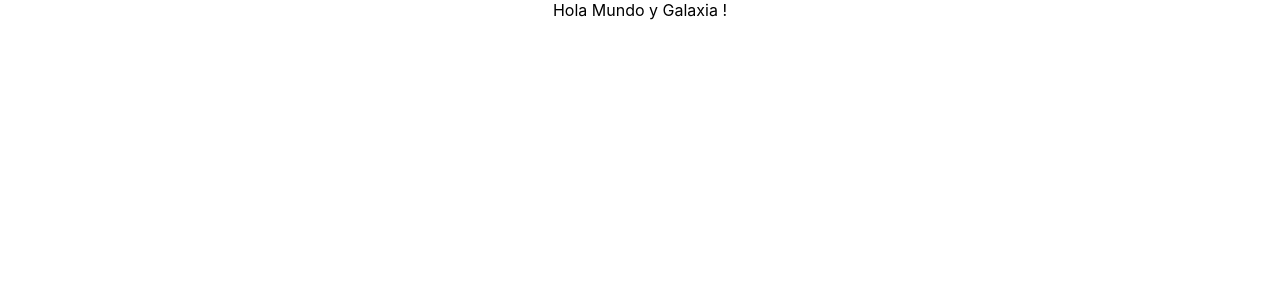
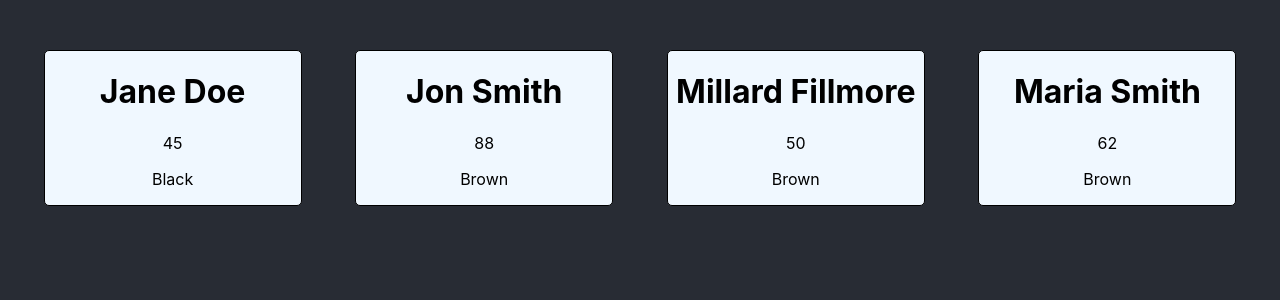
Before and after one commit to christianlobarede/react-test, a React (Create React App) app: page / in a window 1280 px wide. Shown: the top 300 px of the page. Built offline with nearby package versions, Linux system fonts and the light colour scheme.

Commit message:
Class Componentes Asignment

```diff
--- a/src/App.css
+++ b/src/App.css
@@ -1,7 +1,22 @@
 .App {
   text-align: center;
+  width: 100vw;
+  margin: auto;
+  display: flex;
+  justify-content: space-evenly;
+  height: 100vh;
+  align-items: flex-start;
+  background-color: #282c34;
 }
-
+.Card {
+  border: 1px solid black;
+  margin: 50px 10px 50px 10px;
+  width: 20%;
+  border-radius: 5px;
+  background-color: aliceblue;
+  box-shadow: black;
+  text-shadow: black;
+}
 .App-logo {
   height: 40vmin;
   pointer-events: none;
--- a/src/App.js
+++ b/src/App.js
@@ -1,12 +1,25 @@
-import React from 'react';
-import './App.css';
+import React from "react";
+import "./App.css";
 
-import NuevoComponente from './components/NuevoComponente';
+import PersonCard from "./components/PersonCard";
 
 function App() {
   return (
     <div className="App">
-      <NuevoComponente />
+      <PersonCard firstName="Jane" lastName="Doe" age="45" hairColor="Black" />
+      <PersonCard firstName="Jon" lastName="Smith" age="88" hairColor="Brown" />
+      <PersonCard
+        firstName="Millard"
+        lastName="Fillmore"
+        age="50"
+        hairColor="Brown"
+      />
+      <PersonCard
+        firstName="Maria"
+        lastName="Smith"
+        age="62"
+        hairColor="Brown"
+      />
     </div>
   );
 }
--- a/src/components/NuevoComponente.js
+++ /dev/null
@@ -1,11 +0,0 @@
-import React, {Component} from 'react';
-
-class NuevoComponente extends Component{
-    render(){
-        return(
-            <div>Hola Mundo y Galaxia !</div>
-        );
-    }
-}
-
-export default NuevoComponente;
--- /dev/null
+++ b/src/components/PersonCard.jsx
@@ -0,0 +1,19 @@
+import React, { Component } from "react";
+
+class PersonCard extends Component {
+  render() {
+    const { firstName, lastName, age, hairColor } = this.props;
+    return (
+      <div className="Card">
+        <h1>
+          {firstName} <span></span>
+          {lastName}
+        </h1>
+        <p>{age}</p>
+        <p>{hairColor}</p>
+      </div>
+    );
+  }
+}
+
+export default PersonCard;
```
Also changed, not shown: 1 other file (tests, documents, lock files or other folders).
